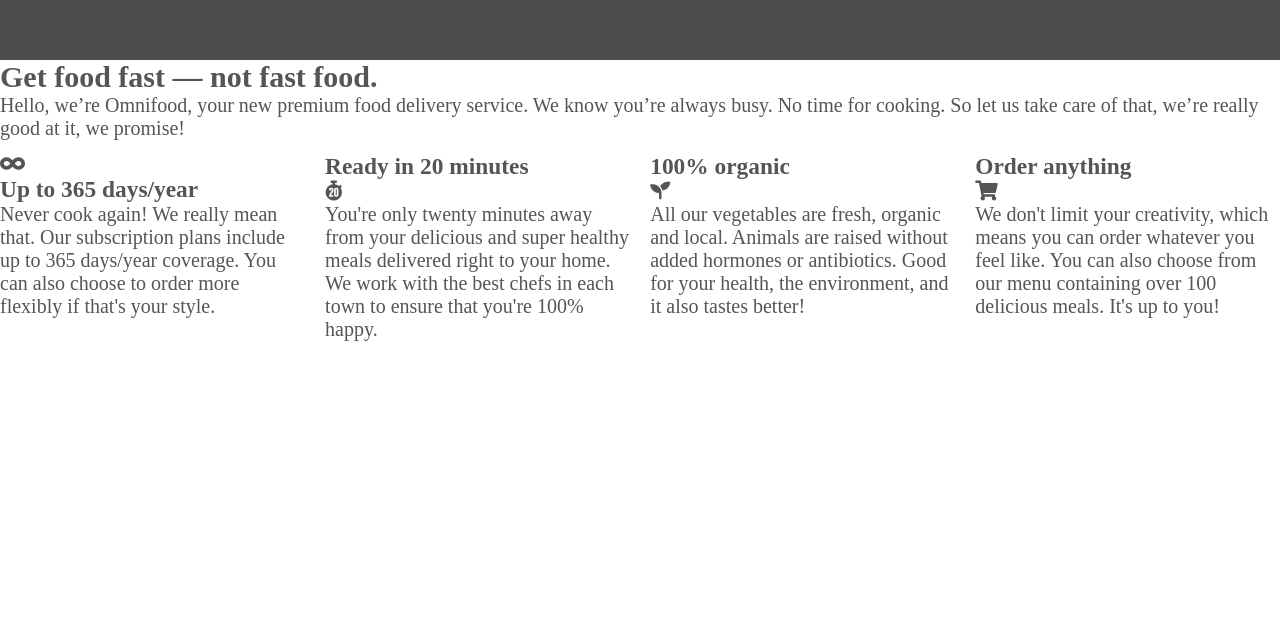
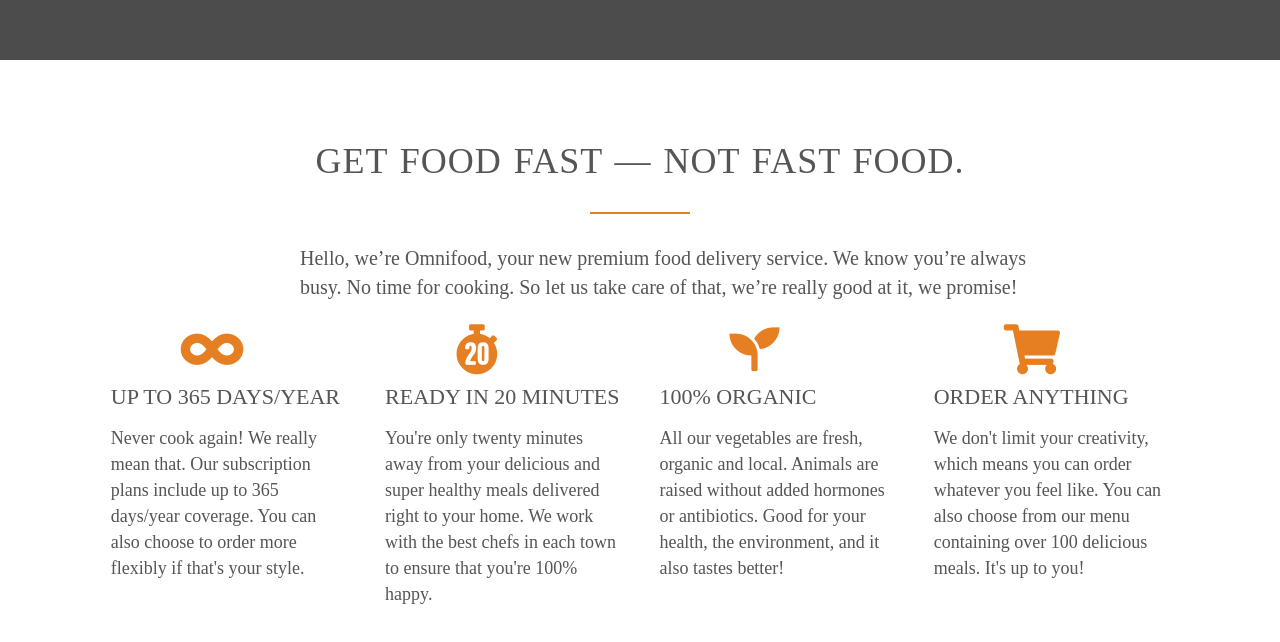
Before and after one commit to Boramm-Choi/Food-website, a plain HTML site: page index.html in a window 1280 px wide. Shown: the part 740-1382 px from the top of the page. Before the commit the page ends 1094 px from the top, so only its background shows below. Drawn offline with Linux system fonts and the light colour scheme.

Commit message:
Part 2. Building features section
edited css & html.

```diff
--- a/index.css
+++ b/index.css
@@ -32,6 +32,77 @@ letter-spacing: 1px;
 word-spacing: 4px;
 }
 
+section{
+padding: 80px 0;
+padding-left: 100px;
+padding-right: 100px;
+}
+
+.box{
+    padding: 1%;
+}
+
+
+/* Heading */
+
+h1,h2,h3{
+font-weight: 300;
+text-transform: uppercase;
+}
+
+h1{
+margin-top: 0;
+margin-bottom: 20px;
+color: #ffffff;
+font-size: 240%;
+word-spacing: 4px;
+}
+
+h2{
+font-size: 180%;
+word-spacing: 2px;
+text-align: center;
+margin-bottom: 30px;
+letter-spacing: 1px;
+}
+
+h2:after{
+display: block;
+height: 2px;
+background-color:#e67e22 ;
+content: "";
+width: 100px;
+margin: 0 auto;
+margin-top: 30px;
+}
+
+h3{
+font-size: 110%;
+margin-bottom: 15px;
+}
+
+
+
+/* Paragrah */
+.long-copy{
+line-height: 145%;
+width: 70%;
+margin-left:200px;
+}
+
+.box p{
+font-size: 90%;
+line-height: 145%;
+}
+
+.icon-big{
+font-size: 250%;
+display: block;
+color: #e67e22;
+margin-bottom:10px ;
+margin-left: 70px;
+}
+/* Buttons */
 .btn:link,
 .btn:visited{
 display: inline-block;
--- a/index.html
+++ b/index.html
@@ -32,33 +32,32 @@
     <section class="section-features">
         <div class="row">
             <h2>Get food fast &mdash; not fast food.</h2>
-            <p class="long=copy">Hello, we’re Omnifood, your new premium food delivery service. We know you’re always busy. No time for cooking. So let us take care of that, we’re really good at it, we promise!
+            <p class="long-copy">Hello, we’re Omnifood, your new premium food delivery service. We know you’re always busy. No time for cooking. So let us take care of that, we’re really good at it, we promise!
             </p>
         </div>
         <div class="row">
-            <div class="col span-1-of-4">
-                <i class="fas fa-infinity"></i>
+            <div class="col span-1-of-4 box">
+                <i class="fas fa-infinity icon-big"></i>
                 <h3>Up to 365 days/year</h3>
-                <p class="long">Never cook again! We really mean that. Our subscription plans include up to 365 days/year coverage. You can also choose to order more flexibly if that's your style.
+                <p>Never cook again! We really mean that. Our subscription plans include up to 365 days/year coverage. You can also choose to order more flexibly if that's your style.
                 </p>
             </div>
-            <div class="col span-1-of-4">
+            <div class="col span-1-of-4 box"">
+                <i class="fas fa-stopwatch-20 icon-big"></i>
                 <h3>Ready in 20 minutes</h3>
-               <i class="fas fa-stopwatch-20"></i>
-                <p class="long">You're only twenty minutes away from your delicious and super healthy meals delivered right to your home. We work with the best chefs in each town to ensure that you're 100% happy.
+                <p>You're only twenty minutes away from your delicious and super healthy meals delivered right to your home. We work with the best chefs in each town to ensure that you're 100% happy.
                 </p>
             </div>
-            <div class="col span-1-of-4">
+            <div class="col span-1-of-4 box" >
+                <i class="fas fa-seedling icon-big"></i>
                 <h3>100% organic</h3>
-                <i class="fas fa-seedling"></i>
-                <p class="long">All our vegetables are fresh, organic and local. Animals are raised without added hormones or antibiotics. Good for your health, the environment, and it also tastes better!
+                <p>All our vegetables are fresh, organic and local. Animals are raised without added hormones or antibiotics. Good for your health, the environment, and it also tastes better!
                 </p>
             </div>
-
-            <div class="col span-1-of-4">
+            <div class="col span-1-of-4 box">
+                <i class="fas fa-shopping-cart icon-big"></i>
                 <h3>Order anything</h3>
-                <i class="fas fa-shopping-cart"></i>
-                <p class="long">We don't limit your creativity, which means you can order whatever you feel like. You can also choose from our menu containing over 100 delicious meals. It's up to you!
+                <p>We don't limit your creativity, which means you can order whatever you feel like. You can also choose from our menu containing over 100 delicious meals. It's up to you!
                 </p>
             </div>
         </div>
```
